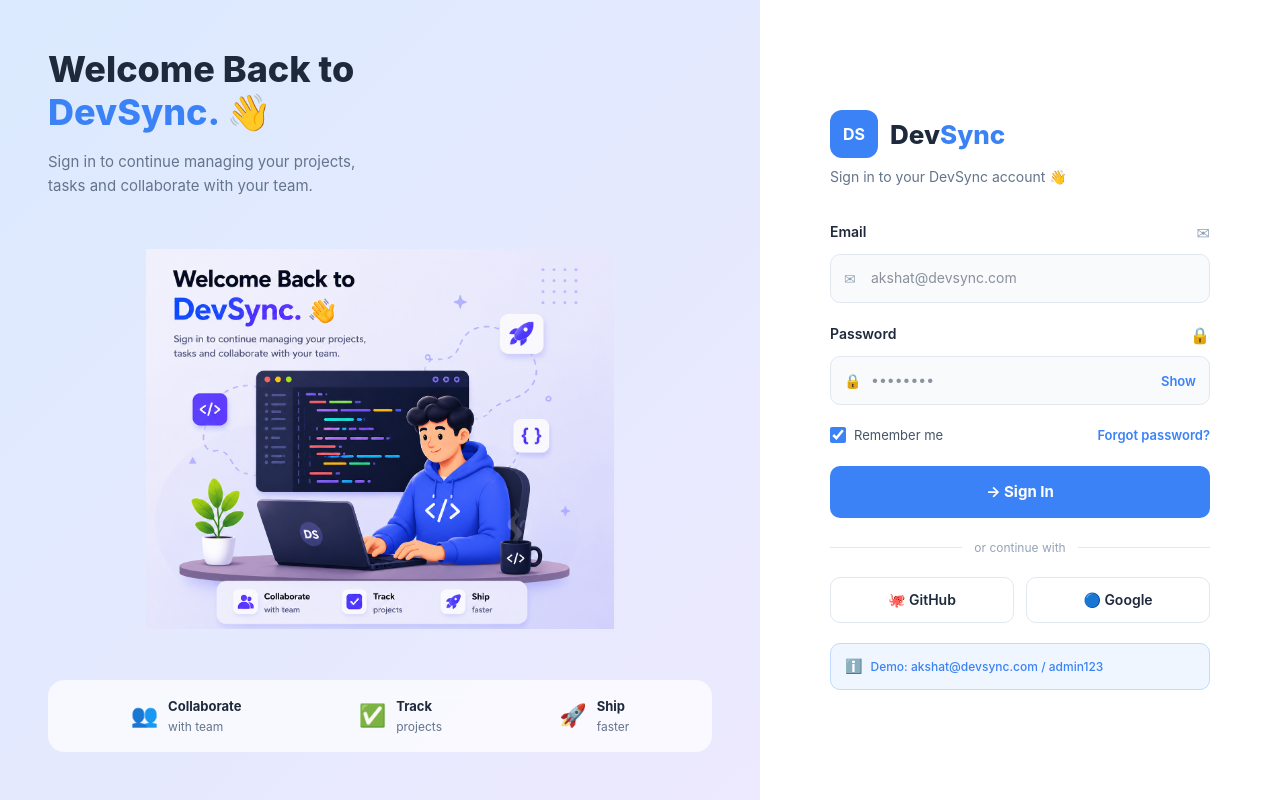
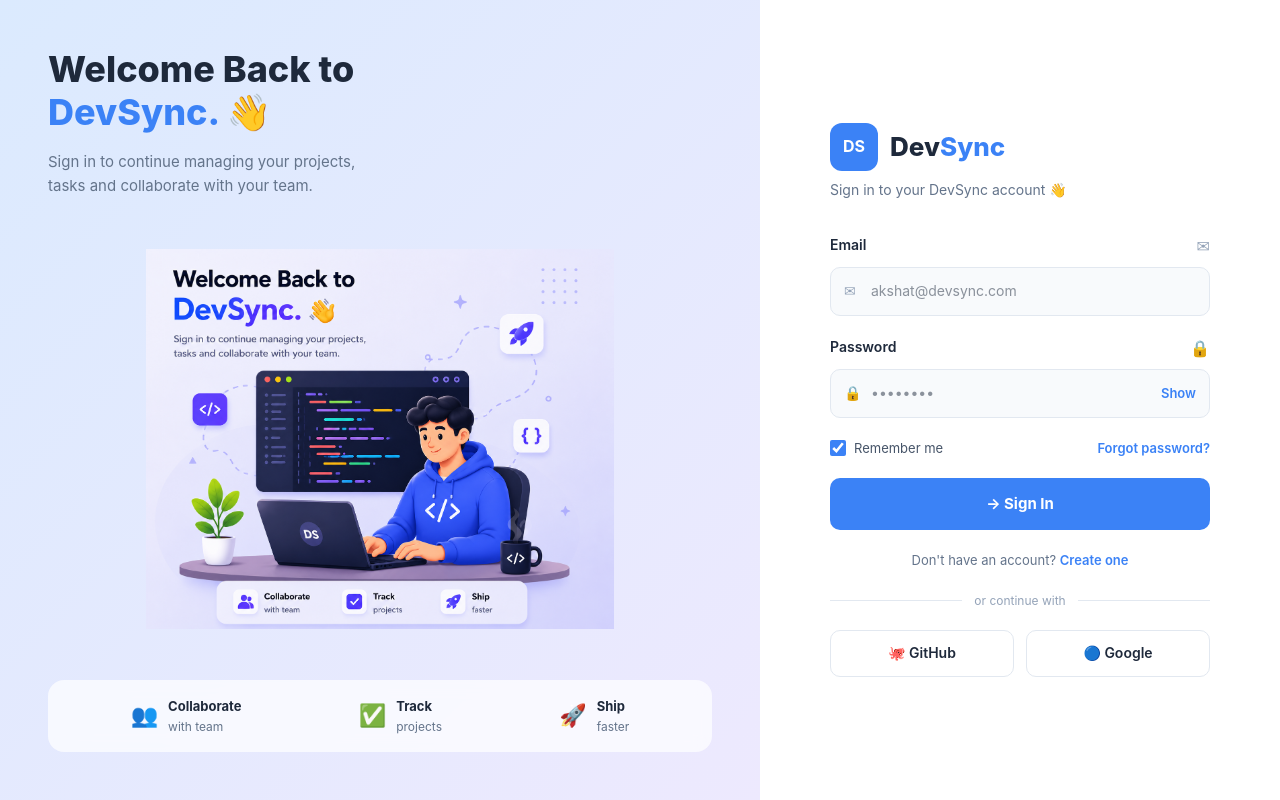
Before and after one commit to Akshatsrii/Auto-Environment-Sync-Platform, a React (Vite) app in the folder client/: page /login in a window 1280 px wide. Built offline with nearby package versions, Linux system fonts and the light colour scheme.

Commit message:
Integrate auth workflow across client and server

```diff
--- a/client/src/pages/Login.jsx
+++ b/client/src/pages/Login.jsx
@@ -1,5 +1,5 @@
 import { useState } from 'react'
-import { useNavigate } from 'react-router-dom'
+import { useNavigate, Link } from 'react-router-dom'
 
 function Login() {
   const navigate = useNavigate()
@@ -7,20 +7,37 @@
   const [showPass, setShowPass] = useState(false)
   const [remember, setRemember] = useState(true)
   const [error, setError] = useState('')
+  const [loading, setLoading] = useState(false)
 
   function handleChange(e) {
     setForm({ ...form, [e.target.name]: e.target.value })
     setError('')
   }
 
-  function handleSubmit(e) {
+  async function handleSubmit(e) {
     e.preventDefault()
     if (!form.email) return setError('Email is required')
     if (!form.password) return setError('Password is required')
-    if (form.email !== 'akshat@devsync.com' || form.password !== 'admin123') {
-      return setError('Invalid email or password')
+
+    setLoading(true)
+    try {
+      const res = await fetch('http://localhost:5000/api/auth/login', {
+        method: 'POST',
+        headers: { 'Content-Type': 'application/json' },
+        body: JSON.stringify({ email: form.email, password: form.password }),
+      })
+      const data = await res.json()
+
+      if (!res.ok) throw new Error(data.message || 'Invalid email or password')
+
+      localStorage.setItem('token', data.token)
+      localStorage.setItem('user', JSON.stringify(data.user))
+      navigate('/dashboard')
+    } catch (err) {
+      setError(err.message)
+    } finally {
+      setLoading(false)
     }
-    navigate('/dashboard')
   }
 
   return (
@@ -36,7 +53,6 @@
         padding: '48px',
       }}>
 
-        {/* Heading */}
         <div>
           <h1 style={{ fontSize: '36px', fontWeight: 800, color: '#1e293b', lineHeight: 1.2, marginBottom: '16px' }}>
             Welcome Back to<br />
@@ -48,7 +64,6 @@
           </p>
         </div>
 
-        {/* Illustration */}
         <div style={{ flex: 1, display: 'flex', alignItems: 'center', justifyContent: 'center', padding: '32px 0' }}>
           <img
             src="/yy.png"
@@ -57,7 +72,6 @@
           />
         </div>
 
-        {/* Bottom Feature Pills */}
         <div style={{
           background: 'rgba(255,255,255,0.7)',
           borderRadius: '16px',
@@ -93,7 +107,6 @@
       }}>
         <div style={{ width: '100%', maxWidth: '380px' }}>
 
-          {/* Logo */}
           <div style={{ display: 'flex', alignItems: 'center', gap: '12px', marginBottom: '8px' }}>
             <div style={{
               width: '48px', height: '48px',
@@ -111,10 +124,8 @@
             Sign in to your DevSync account 👋
           </p>
 
-          {/* Form */}
           <form onSubmit={handleSubmit} style={{ display: 'flex', flexDirection: 'column', gap: '20px' }}>
 
-            {/* Email */}
             <div>
               <div style={{ display: 'flex', justifyContent: 'space-between', marginBottom: '8px' }}>
                 <label style={{ fontSize: '14px', fontWeight: 600, color: '#1e293b' }}>Email</label>
@@ -148,7 +159,6 @@
               </div>
             </div>
 
-            {/* Password */}
             <div>
               <div style={{ display: 'flex', justifyContent: 'space-between', marginBottom: '8px' }}>
                 <label style={{ fontSize: '14px', fontWeight: 600, color: '#1e293b' }}>Password</label>
@@ -196,7 +206,6 @@
               </div>
             </div>
 
-            {/* Remember + Forgot */}
             <div style={{ display: 'flex', alignItems: 'center', justifyContent: 'space-between' }}>
               <label style={{ display: 'flex', alignItems: 'center', gap: '8px', cursor: 'pointer' }}>
                 <input
@@ -212,7 +221,6 @@
               </span>
             </div>
 
-            {/* Error */}
             {error && (
               <div style={{
                 background: '#fef2f2', border: '1px solid #fecaca',
@@ -223,9 +231,9 @@
               </div>
             )}
 
-            {/* Sign In Button */}
             <button
               type="submit"
+              disabled={loading}
               style={{
                 background: '#3b82f6',
                 color: '#fff',
@@ -240,19 +248,26 @@
                 alignItems: 'center',
                 justifyContent: 'center',
                 gap: '8px',
+                opacity: loading ? 0.7 : 1,
               }}
             >
-              → Sign In
+              {loading ? 'Signing In...' : '→ Sign In'}
             </button>
 
-            {/* Divider */}
+            {/* Don't have account → Register link */}
+            <p style={{ textAlign: 'center', fontSize: '13px', color: '#64748b' }}>
+              Don't have an account?{' '}
+              <Link to="/register" style={{ color: '#3b82f6', fontWeight: 600, textDecoration: 'none' }}>
+                Create one
+              </Link>
+            </p>
+
             <div style={{ display: 'flex', alignItems: 'center', gap: '12px' }}>
               <div style={{ flex: 1, height: '1px', background: '#e2e8f0' }} />
               <span style={{ fontSize: '12px', color: '#94a3b8' }}>or continue with</span>
               <div style={{ flex: 1, height: '1px', background: '#e2e8f0' }} />
             </div>
 
-            {/* OAuth Buttons */}
             <div style={{ display: 'grid', gridTemplateColumns: '1fr 1fr', gap: '12px' }}>
               {[
                 { label: 'GitHub', icon: '🐙' },
@@ -282,22 +297,6 @@
               ))}
             </div>
 
-            {/* Demo Hint */}
-            <div style={{
-              background: '#eff6ff',
-              border: '1px solid #bfdbfe',
-              borderRadius: '10px',
-              padding: '11px 14px',
-              display: 'flex',
-              alignItems: 'center',
-              gap: '8px',
-            }}>
-              <span style={{ fontSize: '14px' }}>ℹ️</span>
-              <span style={{ fontSize: '12px', color: '#3b82f6', fontWeight: 500 }}>
-                Demo: akshat@devsync.com / admin123
-              </span>
-            </div>
-
           </form>
         </div>
       </div>
```
